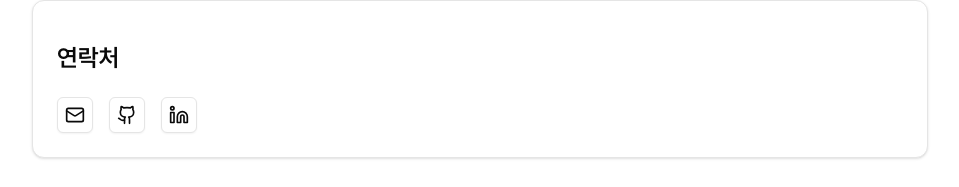
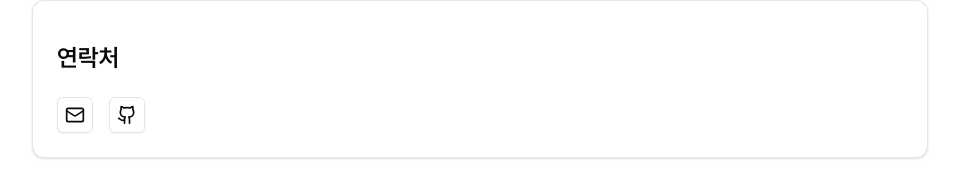
Before and after one commit to songess/myBlog, a Next.js app: page /about in a window 1280 px wide. Shown: the part 1380-1567 px from the top of the page, without its empty margins (160-1119 px from the left). Built offline with nearby package versions, Linux system fonts and the light colour scheme.

Commit message:
[fix] : Linkedin제거

```diff
--- a/src/app/about/page.tsx
+++ b/src/app/about/page.tsx
@@ -2,7 +2,7 @@
 import { Card, CardContent } from '@/components/ui/card';
 import { Badge } from '@/components/ui/badge';
 import { Button } from '@/components/ui/button';
-import { Github, Linkedin, Mail, ExternalLink } from 'lucide-react';
+import { Github, Mail, ExternalLink } from 'lucide-react';
 
 export default function About() {
   const skills = ['React', 'Next.js', 'TypeScript', 'TailwindCSS', 'C', 'C++'];
@@ -155,7 +155,7 @@
                   <Github className="h-5 w-5" />
                 </a>
               </Button>
-              <Button variant="outline" size="icon">
+              {/* <Button variant="outline" size="icon">
                 <a
                   href="https://naver.com"
                   target="_blank"
@@ -164,7 +164,7 @@
                 >
                   <Linkedin className="h-5 w-5" />
                 </a>
-              </Button>
+              </Button> */}
             </div>
           </CardContent>
         </Card>
```
